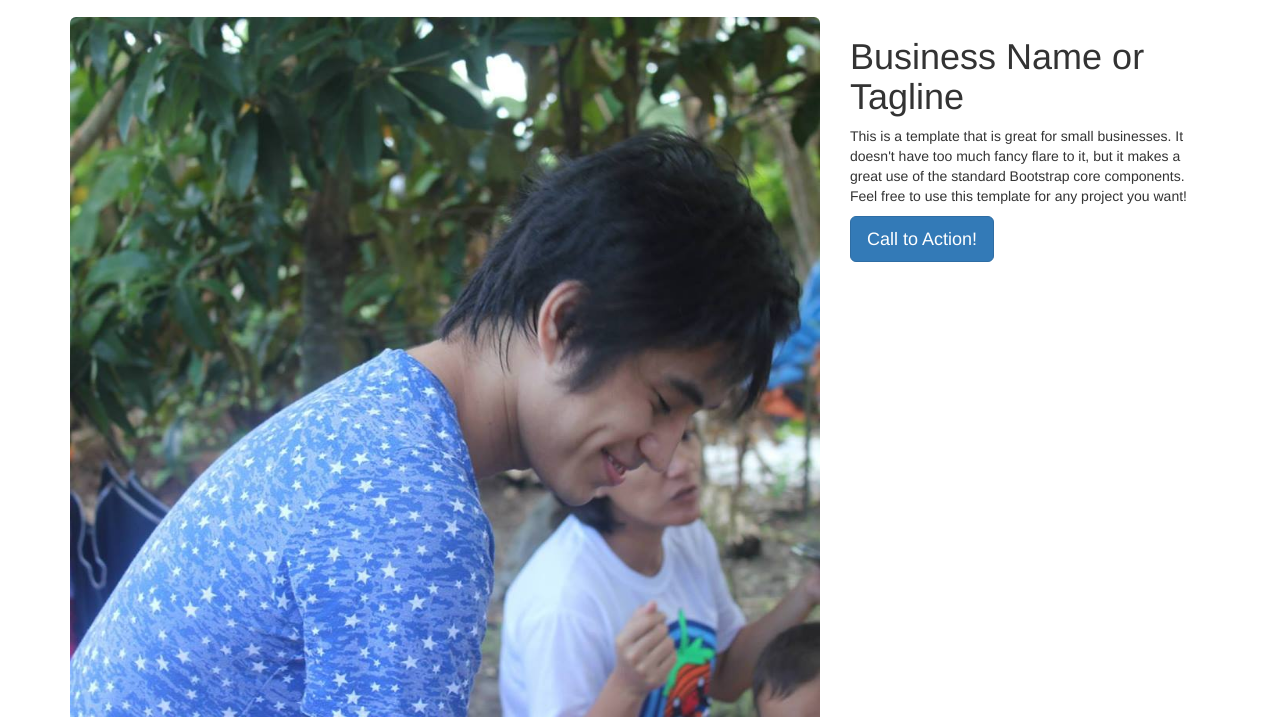
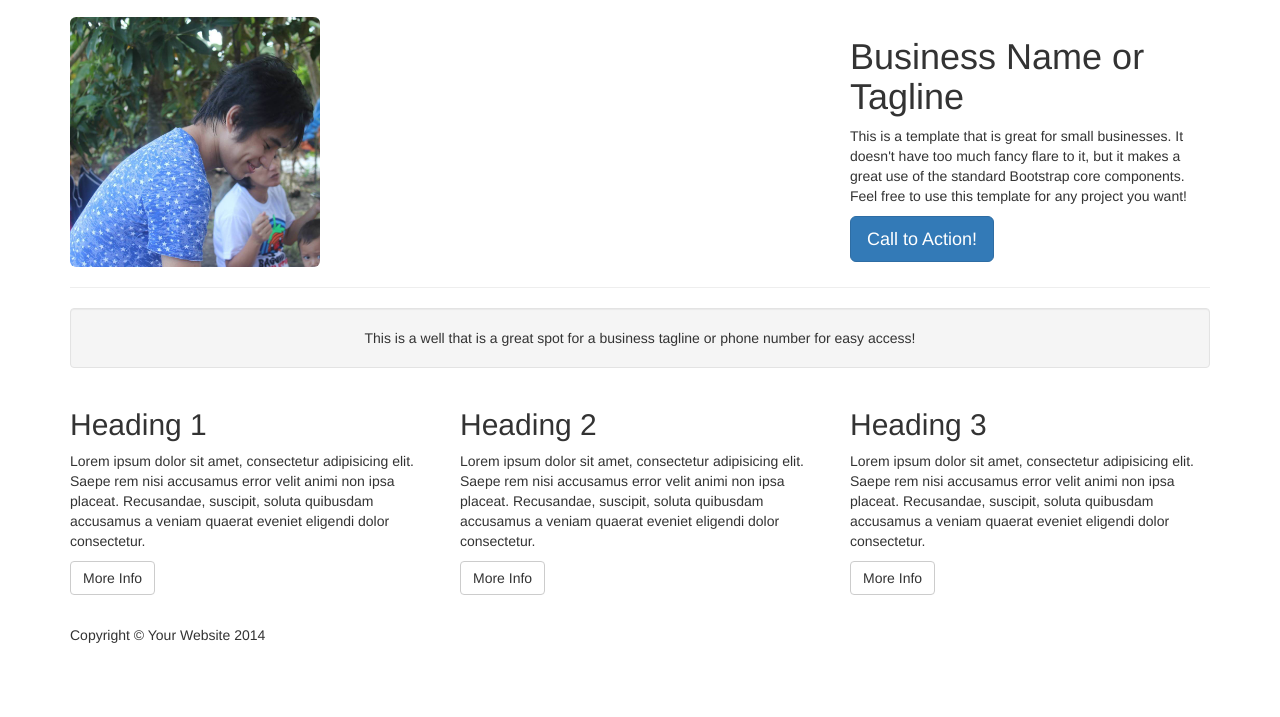
Before and after one commit to ManuelWilfred/resume.github.io, a plain HTML site: page index.html in a window 1280 px wide. Shown: the part 83-800 px from the top of the page. Drawn offline with Linux system fonts and the light colour scheme.

Commit message:
Update index.html

```diff
--- a/index.html
+++ b/index.html
@@ -68,7 +68,7 @@
         <!-- Heading Row -->
         <div class="row">
             <div class="col-md-8">
-                <img class="img-responsive img-rounded" src="dp.jpg" alt="">
+                <img style="height:250px; width:250px;" class="img-responsive img-rounded" src="dp.jpg" alt="">
             </div>
             <!-- /.col-md-8 -->
             <div class="col-md-4">
```
